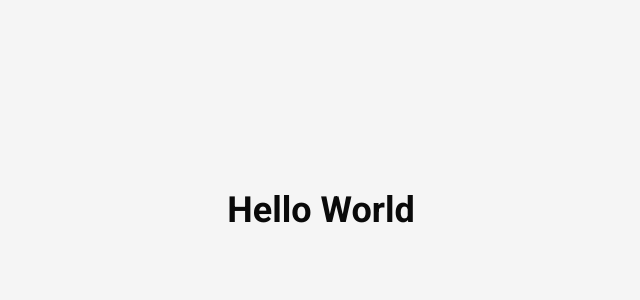
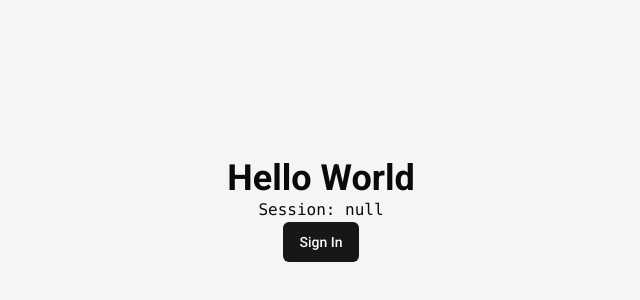
Before and after one commit to KylianBalpe/next-app-server-action, a Next.js app: page / in a window 1280 px wide. Shown: the part 190-490 px from the top of the page, without its empty margins (319-959 px from the left). Built offline with nearby package versions, Linux system fonts and the light colour scheme; no server answers.

Commit message:
Feat: add next-auth with github providers

```diff
--- /dev/null
+++ b/src/app/api/auth/[...nextauth]/route.ts
@@ -0,0 +1,5 @@
+import { authOptions } from "@/lib/auth";
+import NextAuth from "next-auth";
+
+const handler = NextAuth(authOptions);
+export { handler as GET, handler as POST };
--- a/src/app/page.tsx
+++ b/src/app/page.tsx
@@ -1,7 +1,15 @@
-export default function Home() {
+import { SignIn, SignOut } from "@/components/authentication/auth";
+import { authOptions } from "@/lib/auth";
+import { getServerSession } from "next-auth";
+
+export default async function Home() {
+  const session = await getServerSession(authOptions);
+
   return (
     <main className="flex min-h-screen flex-col items-center justify-center">
       <p className="text-4xl font-bold">Hello World</p>
+      <pre>Session: {JSON.stringify(session) || "none"}</pre>
+      {session ? <SignOut /> : <SignIn />}
     </main>
   );
 }
--- /dev/null
+++ b/src/components/authentication/auth.tsx
@@ -0,0 +1,13 @@
+"use client";
+
+import React from "react";
+import { Button } from "@/components/ui/button";
+import { signIn, signOut } from "next-auth/react";
+
+export const SignOut = () => {
+  return <Button onClick={() => signOut()}>Sign Out</Button>;
+};
+
+export const SignIn = () => {
+  return <Button onClick={() => signIn()}>Sign In</Button>;
+};
--- /dev/null
+++ b/src/components/ui/button.tsx
@@ -0,0 +1,56 @@
+import * as React from "react"
+import { Slot } from "@radix-ui/react-slot"
+import { cva, type VariantProps } from "class-variance-authority"
+
+import { cn } from "@/lib/utils"
+
+const buttonVariants = cva(
+  "inline-flex items-center justify-center whitespace-nowrap rounded-md text-sm font-medium ring-offset-background transition-colors focus-visible:outline-none focus-visible:ring-2 focus-visible:ring-ring focus-visible:ring-offset-2 disabled:pointer-events-none disabled:opacity-50",
+  {
+    variants: {
+      variant: {
+        default: "bg-primary text-primary-foreground hover:bg-primary/90",
+        destructive:
+          "bg-destructive text-destructive-foreground hover:bg-destructive/90",
+        outline:
+          "border border-input bg-background hover:bg-accent hover:text-accent-foreground",
+        secondary:
+          "bg-secondary text-secondary-foreground hover:bg-secondary/80",
+        ghost: "hover:bg-accent hover:text-accent-foreground",
+        link: "text-primary underline-offset-4 hover:underline",
+      },
+      size: {
+        default: "h-10 px-4 py-2",
+        sm: "h-9 rounded-md px-3",
+        lg: "h-11 rounded-md px-8",
+        icon: "h-10 w-10",
+      },
+    },
+    defaultVariants: {
+      variant: "default",
+      size: "default",
+    },
+  }
+)
+
+export interface ButtonProps
+  extends React.ButtonHTMLAttributes<HTMLButtonElement>,
+    VariantProps<typeof buttonVariants> {
+  asChild?: boolean
+}
+
+const Button = React.forwardRef<HTMLButtonElement, ButtonProps>(
+  ({ className, variant, size, asChild = false, ...props }, ref) => {
+    const Comp = asChild ? Slot : "button"
+    return (
+      <Comp
+        className={cn(buttonVariants({ variant, size, className }))}
+        ref={ref}
+        {...props}
+      />
+    )
+  }
+)
+Button.displayName = "Button"
+
+export { Button, buttonVariants }
--- /dev/null
+++ b/src/components/ui/form.tsx
@@ -0,0 +1,178 @@
+"use client"
+
+import * as React from "react"
+import * as LabelPrimitive from "@radix-ui/react-label"
+import { Slot } from "@radix-ui/react-slot"
+import {
+  Controller,
+  ControllerProps,
+  FieldPath,
+  FieldValues,
+  FormProvider,
+  useFormContext,
+} from "react-hook-form"
+
+import { cn } from "@/lib/utils"
+import { Label } from "@/components/ui/label"
+
+const Form = FormProvider
+
+type FormFieldContextValue<
+  TFieldValues extends FieldValues = FieldValues,
+  TName extends FieldPath<TFieldValues> = FieldPath<TFieldValues>
+> = {
+  name: TName
+}
+
+const FormFieldContext = React.createContext<FormFieldContextValue>(
+  {} as FormFieldContextValue
+)
+
+const FormField = <
+  TFieldValues extends FieldValues = FieldValues,
+  TName extends FieldPath<TFieldValues> = FieldPath<TFieldValues>
+>({
+  ...props
+}: ControllerProps<TFieldValues, TName>) => {
+  return (
+    <FormFieldContext.Provider value={{ name: props.name }}>
+      <Controller {...props} />
+    </FormFieldContext.Provider>
+  )
+}
+
+const useFormField = () => {
+  const fieldContext = React.useContext(FormFieldContext)
+  const itemContext = React.useContext(FormItemContext)
+  const { getFieldState, formState } = useFormContext()
+
+  const fieldState = getFieldState(fieldContext.name, formState)
+
+  if (!fieldContext) {
+    throw new Error("useFormField should be used within <FormField>")
+  }
+
+  const { id } = itemContext
+
+  return {
+    id,
+    name: fieldContext.name,
+    formItemId: `${id}-form-item`,
+    formDescriptionId: `${id}-form-item-description`,
+    formMessageId: `${id}-form-item-message`,
+    ...fieldState,
+  }
+}
+
+type FormItemContextValue = {
+  id: string
+}
+
+const FormItemContext = React.createContext<FormItemContextValue>(
+  {} as FormItemContextValue
+)
+
+const FormItem = React.forwardRef<
+  HTMLDivElement,
+  React.HTMLAttributes<HTMLDivElement>
+>(({ className, ...props }, ref) => {
+  const id = React.useId()
+
+  return (
+    <FormItemContext.Provider value={{ id }}>
+      <div ref={ref} className={cn("space-y-2", className)} {...props} />
+    </FormItemContext.Provider>
+  )
+})
+FormItem.displayName = "FormItem"
+
+const FormLabel = React.forwardRef<
+  React.ElementRef<typeof LabelPrimitive.Root>,
+  React.ComponentPropsWithoutRef<typeof LabelPrimitive.Root>
+>(({ className, ...props }, ref) => {
+  const { error, formItemId } = useFormField()
+
+  return (
+    <Label
+      ref={ref}
+      className={cn(error && "text-destructive", className)}
+      htmlFor={formItemId}
+      {...props}
+    />
+  )
+})
+FormLabel.displayName = "FormLabel"
+
+const FormControl = React.forwardRef<
+  React.ElementRef<typeof Slot>,
+  React.ComponentPropsWithoutRef<typeof Slot>
+>(({ ...props }, ref) => {
+  const { error, formItemId, formDescriptionId, formMessageId } = useFormField()
+
+  return (
+    <Slot
+      ref={ref}
+      id={formItemId}
+      aria-describedby={
+        !error
+          ? `${formDescriptionId}`
+          : `${formDescriptionId} ${formMessageId}`
+      }
+      aria-invalid={!!error}
+      {...props}
+    />
+  )
+})
+FormControl.displayName = "FormControl"
+
+const FormDescription = React.forwardRef<
+  HTMLParagraphElement,
+  React.HTMLAttributes<HTMLParagraphElement>
+>(({ className, ...props }, ref) => {
+  const { formDescriptionId } = useFormField()
+
+  return (
+    <p
+      ref={ref}
+      id={formDescriptionId}
+      className={cn("text-sm text-muted-foreground", className)}
+      {...props}
+    />
+  )
+})
+FormDescription.displayName = "FormDescription"
+
+const FormMessage = React.forwardRef<
+  HTMLParagraphElement,
+  React.HTMLAttributes<HTMLParagraphElement>
+>(({ className, children, ...props }, ref) => {
+  const { error, formMessageId } = useFormField()
+  const body = error ? String(error?.message) : children
+
+  if (!body) {
+    return null
+  }
+
+  return (
+    <p
+      ref={ref}
+      id={formMessageId}
+      className={cn("text-sm font-medium text-destructive", className)}
+      {...props}
+    >
+      {body}
+    </p>
+  )
+})
+FormMessage.displayName = "FormMessage"
+
+export {
+  useFormField,
+  Form,
+  FormItem,
+  FormLabel,
+  FormControl,
+  FormDescription,
+  FormMessage,
+  FormField,
+}
--- /dev/null
+++ b/src/components/ui/label.tsx
@@ -0,0 +1,26 @@
+"use client"
+
+import * as React from "react"
+import * as LabelPrimitive from "@radix-ui/react-label"
+import { cva, type VariantProps } from "class-variance-authority"
+
+import { cn } from "@/lib/utils"
+
+const labelVariants = cva(
+  "text-sm font-medium leading-none peer-disabled:cursor-not-allowed peer-disabled:opacity-70"
+)
+
+const Label = React.forwardRef<
+  React.ElementRef<typeof LabelPrimitive.Root>,
+  React.ComponentPropsWithoutRef<typeof LabelPrimitive.Root> &
+    VariantProps<typeof labelVariants>
+>(({ className, ...props }, ref) => (
+  <LabelPrimitive.Root
+    ref={ref}
+    className={cn(labelVariants(), className)}
+    {...props}
+  />
+))
+Label.displayName = LabelPrimitive.Root.displayName
+
+export { Label }
--- /dev/null
+++ b/src/lib/auth.ts
@@ -0,0 +1,40 @@
+import { type DefaultSession, NextAuthOptions } from "next-auth";
+import { PrismaAdapter } from "@auth/prisma-adapter";
+import { db } from "@/lib/prisma";
+import GitHubProvider from "next-auth/providers/github";
+import { Adapter } from "next-auth/adapters";
+
+declare module "next-auth" {
+  interface Session extends DefaultSession {
+    user: DefaultSession["user"] & User;
+  }
+
+  interface User {
+    id: string;
+    username: string;
+  }
+}
+
+export const authOptions: NextAuthOptions = {
+  secret: process.env.NEXTAUTH_SECRET,
+  adapter: PrismaAdapter(db) as Adapter,
+  providers: [
+    GitHubProvider({
+      clientId: process.env.GITHUB_ID!,
+      clientSecret: process.env.GITHUB_SECRET!,
+    }),
+  ],
+  callbacks: {
+    async session({ session, user }) {
+      session = {
+        ...session,
+        user: {
+          ...session.user,
+          id: user.id,
+          username: user.username,
+        },
+      };
+      return session;
+    },
+  },
+};
--- /dev/null
+++ b/src/lib/prisma.ts
@@ -0,0 +1,7 @@
+import { PrismaClient } from "@prisma/client";
+
+const globalForPrisma = globalThis as unknown as { prisma: PrismaClient };
+
+export const db = globalForPrisma.prisma || new PrismaClient();
+
+if (process.env.NODE_ENV !== "production") globalForPrisma.prisma = db;
```
Also changed, not shown: package.json (+10 -1 lines), 2 other files (tests, documents, lock files or other folders).
